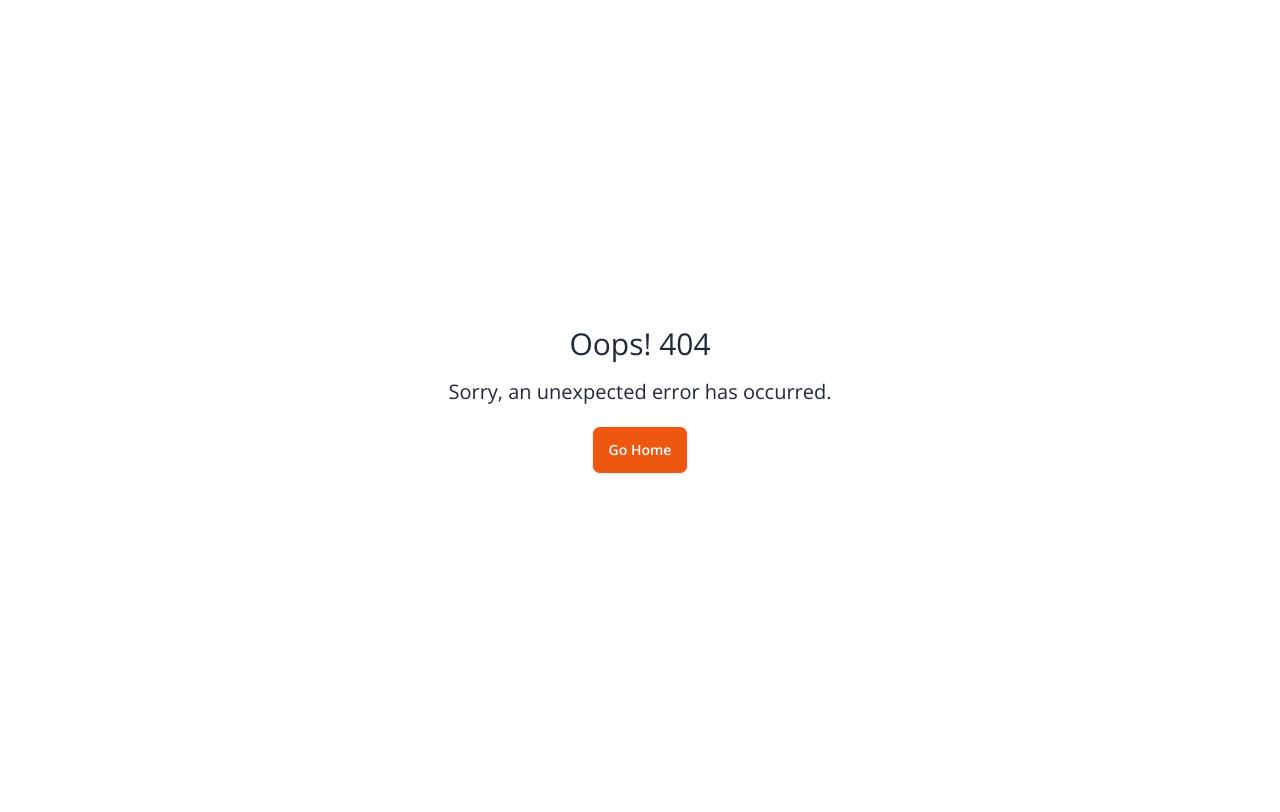
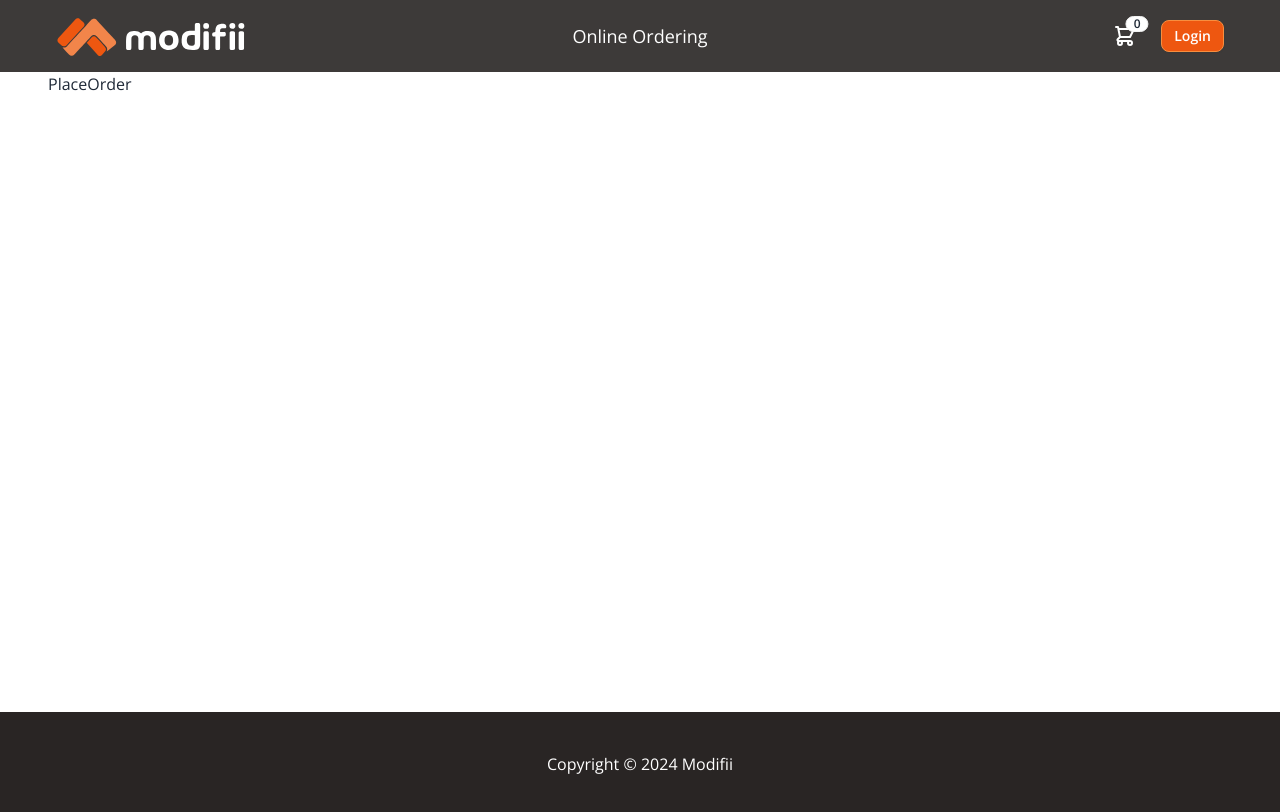
Before and after one commit to modifiigithub/olo365, a React (Vite) app: page /place-order in a window 1280 px wide. Before the commit this address had no page. Shown: the top 812 px of the page. Built offline with nearby package versions, Linux system fonts and the light colour scheme.

Commit message:
create place order place

```diff
--- a/src/pages/carts/Carts.tsx
+++ b/src/pages/carts/Carts.tsx
@@ -1,3 +1,4 @@
+import { Link } from "react-router-dom";
 import CartItem from "../../components/CartItem";
 import { useAppSelector } from "../../redux/app/hooks";
 import { RootState } from "../../redux/app/store";
@@ -27,7 +28,7 @@ export default function Carts() {
             </div>
 
             <div>
-                <button className="btn text-white rounded-full text-base bg-brand-600 hover:bg-brand-500 mt-5">Place Order</button>
+                <Link to="/place-order" className="btn text-white rounded-full text-base bg-brand-600 hover:bg-brand-500 mt-5">Place Order</Link>
             </div>
         </section>
     )
--- /dev/null
+++ b/src/pages/place-order/PlaceOrder.tsx
@@ -0,0 +1,9 @@
+
+export default function PlaceOrder() {
+    return (
+        <div className="container h-[80vh]">
+            PlaceOrder
+
+        </div>
+    )
+}
--- a/src/routes/root.tsx
+++ b/src/routes/root.tsx
@@ -12,6 +12,7 @@ import Info from "../pages/profile-info/profile-info";
 import ProfileLayout from "../layout/ProfileLayout";
 import ResetPassword from "../pages/reset-password/ResetPassword";
 import MyOrder from "../pages/my-history/MyOrder";
+import PlaceOrder from "../pages/place-order/PlaceOrder";
 
 const router = createBrowserRouter([
     {
@@ -28,6 +29,10 @@ const router = createBrowserRouter([
                 element: <PrivateRoute>
                     <Carts />
                 </PrivateRoute>
+            },
+            {
+                path: "place-order",
+                element: <PlaceOrder />
             },
             {
                 path: "/profile",
```
